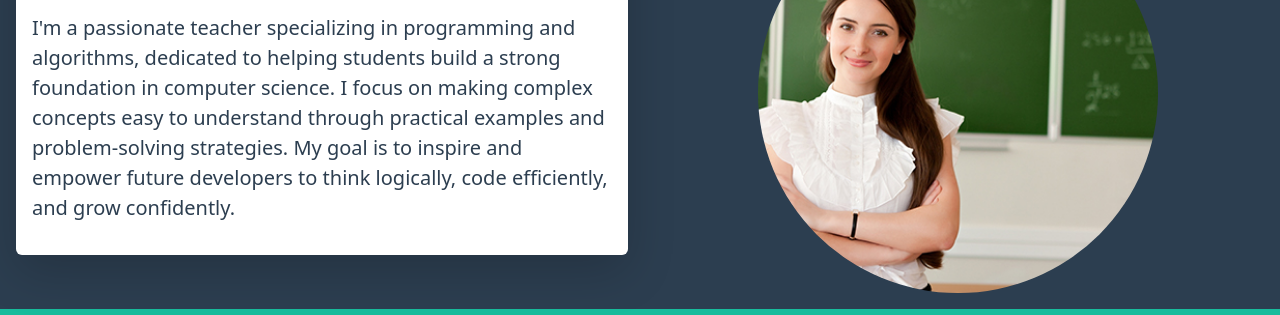
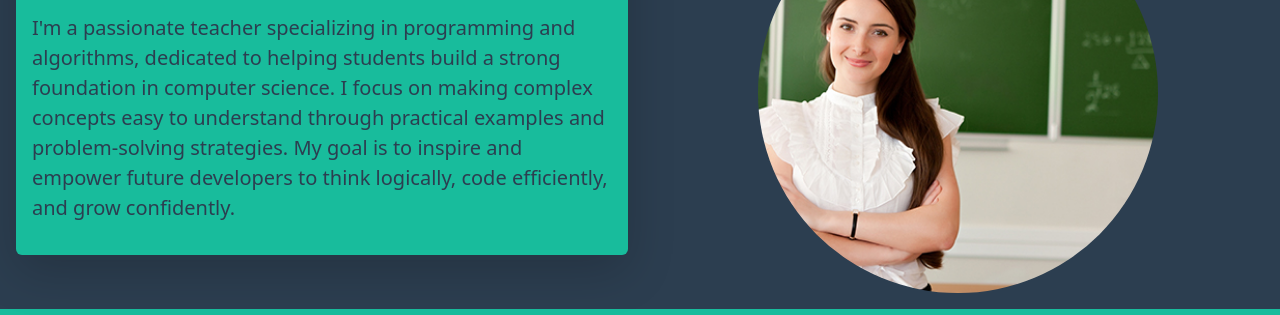
Before and after one commit to YoussefRoutbi/teacher_protfolio, a plain HTML site: page dashboard.html in a window 1280 px wide. Shown: the part 253-568 px from the top of the page. Drawn offline with nearby package versions, Linux system fonts and the light colour scheme.

Commit message:
Update dashboard.html

```diff
--- a/dashboard.html
+++ b/dashboard.html
@@ -5,8 +5,8 @@
     <meta name="viewport" content="width=device-width, initial-scale=1.0">
     <link href="https://cdn.jsdelivr.net/npm/bootstrap@5.3.3/dist/css/bootstrap.min.css" rel="stylesheet">
     <link rel="stylesheet" href="https://cdn.jsdelivr.net/npm/bootstrap-icons@1.13.1/font/bootstrap-icons.min.css">
-    <link rel="stylesheet" href="/assets/css/dash.css">
-    <link rel="stylesheet" href="/assets/css/bootstrap.min.css">
+    <link rel="stylesheet" href="assets/css/bootstrap.min.css">
+    <link rel="stylesheet" href="assets/css/dash.css">
     <link rel="icon" href="logo.png" type="image/png" sizes="32x32">
     <title>ProfWeb</title>
 </head>
```
